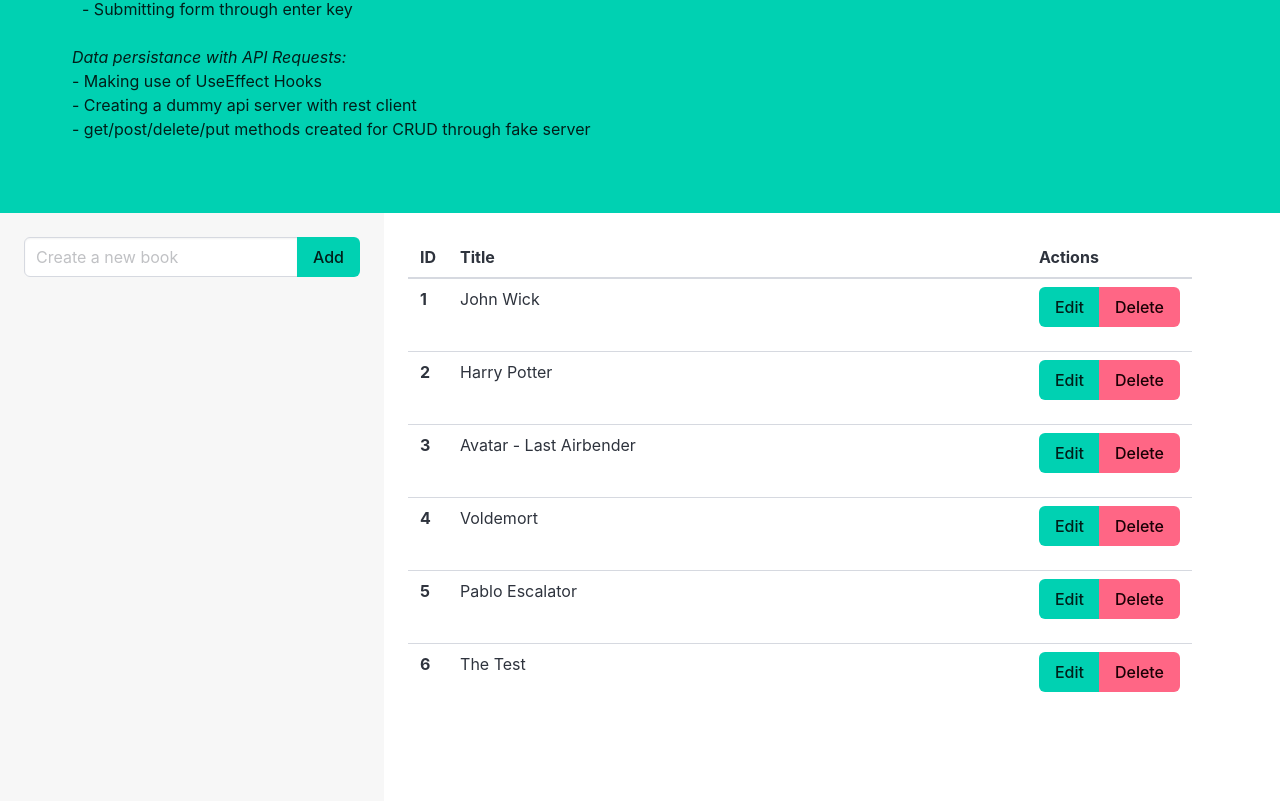
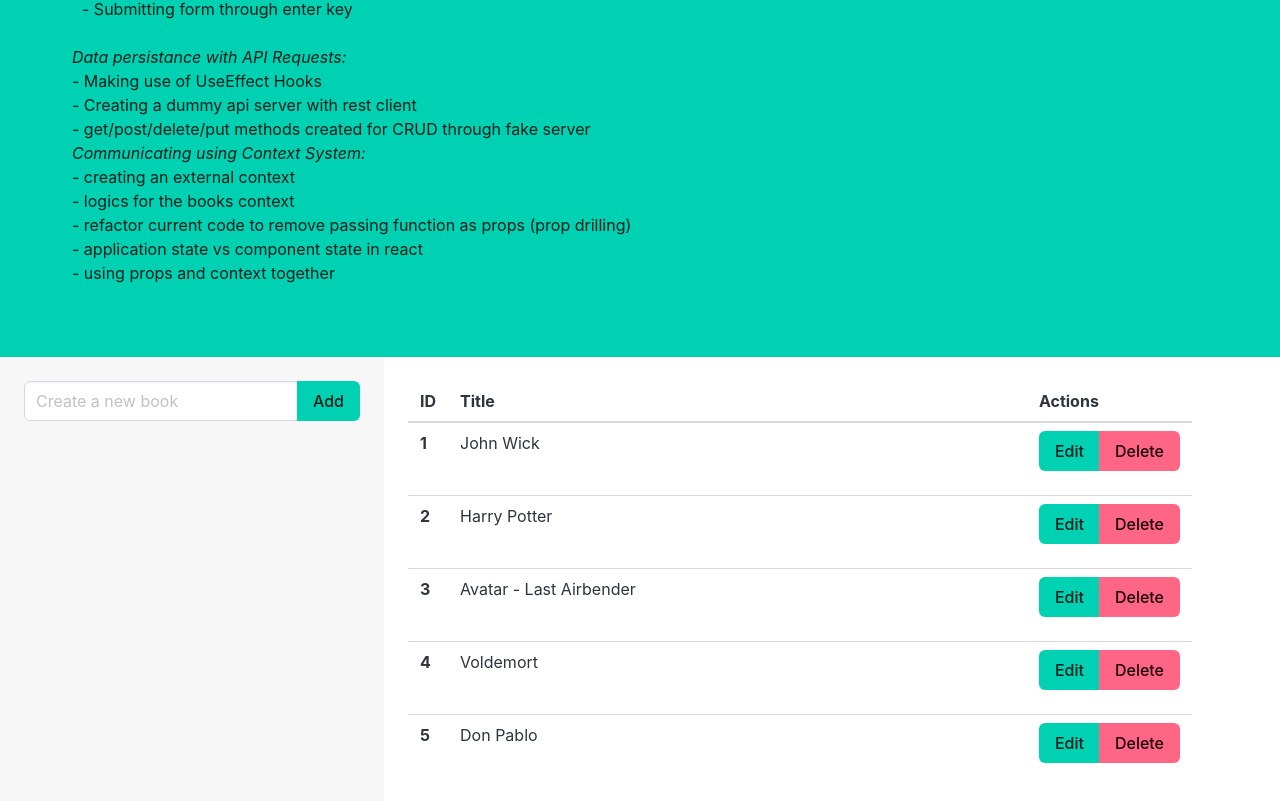
Before and after one commit to VishSeen/react-team-engine, a React (Create React App) app: page /forms in a window 1280 px wide. Shown: the part 353-1154 px from the top of the page. Built offline with nearby package versions, Linux system fonts and the light colour scheme; data requests are answered from the project's data file.

Commit message:
[dev] - learning about the context api.

```diff
--- a/db.json
+++ b/db.json
@@ -17,12 +17,8 @@
       "id": 4
     },
     {
-      "title": "Pablo Escalator",
+      "title": "Don Pablo",
       "id": 5
-    },
-    {
-      "title": "The Test",
-      "id": 6
     }
   ]
 }
--- a/package.json
+++ b/package.json
@@ -17,7 +17,7 @@
     "web-vitals": "^2.1.4"
   },
   "scripts": {
-    "start": "react-scripts start",
+    "dev": "react-scripts start",
     "build": "react-scripts build",
     "test": "react-scripts test",
     "eject": "react-scripts eject",
--- a/src/components/book-create/index.jsx
+++ b/src/components/book-create/index.jsx
@@ -1,14 +1,16 @@
-import { useState } from "react";
+import { useContext, useState } from "react";
 import "./style.css";
+import BooksContext from "../../context/BookContext";
 
-const BookCreate = ({ onCreate }) => {
+const BookCreate = () => {
   const [title, setTitle] = useState();
+  const { createBook } = useContext(BooksContext);
 
   // creating a new book by calling parent function onCreate
   const handleCreate = (event) => {
     event.preventDefault();
     if (title !== "") {
-      onCreate(title);
+      createBook(title);
       setTitle("");
     }
   };
--- a/src/components/book-list/index.jsx
+++ b/src/components/book-list/index.jsx
@@ -1,6 +1,10 @@
+import { useContext } from "react";
 import Book from "../book/index";
+import BooksContext from "../../context/BookContext";
 
-const BookList = ({ books, onDelete, onEdit }) => {
+const BookList = () => {
+  const { books } = useContext(BooksContext);
+
   return (
     <table className="book-list table">
       <thead>
@@ -13,16 +17,8 @@ const BookList = ({ books, onDelete, onEdit }) => {
 
       <tbody>
         {books !== null &&
-          books.map((item) => {
-            return (
-              <Book
-                key={item.id}
-                id={item.id}
-                title={item.title}
-                onDelete={onDelete}
-                onEdit={onEdit}
-              />
-            );
+          books.map((book) => {
+            return <Book key={book.id} book={book} />;
           })}
       </tbody>
     </table>
--- a/src/components/book/index.jsx
+++ b/src/components/book/index.jsx
@@ -1,20 +1,20 @@
-import { useState } from "react";
+import { useContext, useState } from "react";
+import BooksContext from "../../context/BookContext";
 
-const Book = ({ id, title, onDelete, onEdit }) => {
+const Book = ({ book }) => {
   const [isEditMode, setIsEditMode] = useState(false);
-  const [editedTitle, setEditedTitle] = useState(title);
+  const [editedTitle, setEditedTitle] = useState(book.title);
+  const { updateBookById, deleteBook } = useContext(BooksContext);
 
   const handleDelete = () => {
-    onDelete(id);
-    console.log("Deleting: ", id);
+    deleteBook(book.id);
   };
 
   const handleEdit = () => {
     setIsEditMode(!isEditMode);
 
     if (isEditMode && editedTitle) {
-      onEdit(id, editedTitle);
-      console.log("Edited: ", editedTitle);
+      updateBookById(book.id, editedTitle);
     }
   };
 
@@ -24,17 +24,17 @@ const Book = ({ id, title, onDelete, onEdit }) => {
 
   return (
     <tr className="book">
-      <th>{id}</th>
+      <th>{book.id}</th>
       <td>
         {!isEditMode ? (
-          <p>{title}</p>
+          <p>{book.title}</p>
         ) : (
           <p className="control" style={{ width: "100%" }}>
             <input
               style={{ width: "100%" }}
               className="input"
               type="text"
-              placeholder={title}
+              placeholder={book.title}
               onChange={handleChange}
             />
           </p>
--- /dev/null
+++ b/src/context/BookContext.jsx
@@ -0,0 +1,69 @@
+import axios from "axios";
+import { createContext, useEffect, useState } from "react";
+const BooksContext = createContext();
+
+const Provider = ({ children }) => {
+  const [books, setBooks] = useState([]);
+  const URL = "http://localhost:3001/books";
+
+  // get all books from server and set it to book state
+  const fetchBooks = async () => {
+    const response = await axios.get(URL);
+    setBooks(response.data);
+  };
+
+  useEffect(() => {
+    fetchBooks();
+  }, []);
+
+  // delete current book by ID
+  const deleteBook = async (id) => {
+    await axios.delete(`${URL}/${id}`);
+
+    const updatedBooks = books.filter((item) => item.id !== id);
+    setBooks(updatedBooks);
+  };
+
+  // create book
+  const createBook = async (title) => {
+    const res = await axios.post(URL, {
+      title,
+    });
+    let updatedBooks = [...books, res.data];
+    setBooks(updatedBooks);
+  };
+
+  // updating book by id
+  const updateBookById = async (id, newTitle) => {
+    const res = await axios.put(`${URL}/${id}`, {
+      title: newTitle,
+    });
+
+    const updatedBooks = books.map((book) => {
+      if (book.id !== id) {
+        return book;
+      }
+      return { ...books, ...res.data };
+    });
+
+    setBooks(updatedBooks);
+  };
+
+  return (
+    <BooksContext.Provider
+      value={{
+        books,
+        fetchBooks,
+        deleteBook,
+        createBook,
+        updateBookById,
+      }}
+    >
+      {children}
+    </BooksContext.Provider>
+  );
+};
+
+export { Provider };
+
+export default BooksContext;
--- a/src/index.jsx
+++ b/src/index.jsx
@@ -11,6 +11,7 @@ import { createBrowserRouter, RouterProvider } from "react-router-dom";
 import ApiPage from "./pages/api";
 import ErrorPage from "./pages/error";
 import FormPage from "./pages/forms";
+import { Provider } from "./context/BookContext";
 
 const rootElement = document.getElementById("root");
 const root = ReactDOM.createRoot(rootElement);
@@ -69,11 +70,11 @@ const App = () => {
   ]);
 
   return (
-    <div>
+    <Provider value={{ id: 1, title: "Test" }}>
       <NavBar navItems={navItems} />
 
       <RouterProvider router={router} errorElement={<ErrorPage />} />
-    </div>
+    </Provider>
   );
 };
 
--- a/src/pages/forms/index.jsx
+++ b/src/pages/forms/index.jsx
@@ -1,60 +1,13 @@
-import { useEffect, useState } from "react";
+import { useContext, useEffect, useState } from "react";
 import BookCreate from "../../components/book-create";
 import BookList from "../../components/book-list";
 import axios from "axios";
 
 import "./style.css";
+import BooksContext from "../../context/BookContext";
 
 const FormPage = () => {
-  const [books, setBooks] = useState([]);
-  const URL = "http://localhost:3001/books";
-
-  useEffect(() => {
-    const getBooks = async () => {
-      const response = await axios.get(URL);
-      setBooks(response.data);
-    };
-    getBooks();
-  }, []);
-
-  // creates a new book with the title mentionned
-  const createBook = async (title) => {
-    const response = await axios.post(URL, {
-      title,
-    });
-    let updatedBooks = [...books, response.data];
-
-    setBooks(updatedBooks);
-  };
-
-  // updating the book title
-  const editBook = async (id, newTitle) => {
-    if (id !== undefined) {
-      const response = await axios.put(`${URL}/${id}`, {
-        title: newTitle,
-      });
-
-      const updatedBooks = books.map((book) => {
-        if (book.id === id) {
-          return { ...books, ...response.data };
-        }
-        return book;
-      });
-
-      setBooks(updatedBooks);
-    }
-  };
-
-  // delete current book by ID
-  const deleteBook = async (id) => {
-    await axios.delete(`${URL}/${id}`);
-
-    const updatedBooks = books.filter((book) => {
-      return book.id !== id;
-    });
-
-    setBooks(updatedBooks);
-  };
+  const { books } = useContext(BooksContext);
 
   return (
     <main className="form-page">
@@ -92,17 +45,33 @@ const FormPage = () => {
               </ol>
             </ul>
           </div>
+
+          <div>
+            <p>
+              <em>Communicating using Context System:</em>
+            </p>
+            <ul>
+              <ol>- creating an external context</ol>
+              <ol>- logics for the books context</ol>
+              <ol>
+                - refactor current code to remove passing function as props
+                (prop drilling)
+              </ol>
+              <ol>- application state vs component state in react</ol>
+              <ol>- using props and context together</ol>
+            </ul>
+          </div>
         </div>
       </section>
 
       <section style={{ display: "flex", height: "600px" }}>
         <div className="actions px-5 pt-5">
-          <BookCreate onCreate={createBook} />
+          <BookCreate />
         </div>
 
         <div className="content px-5 pt-5">
           {books.length !== 0 ? (
-            <BookList books={books} onDelete={deleteBook} onEdit={editBook} />
+            <BookList books={books} />
           ) : (
             <div>
               <h1>Empty shelf</h1>
```
